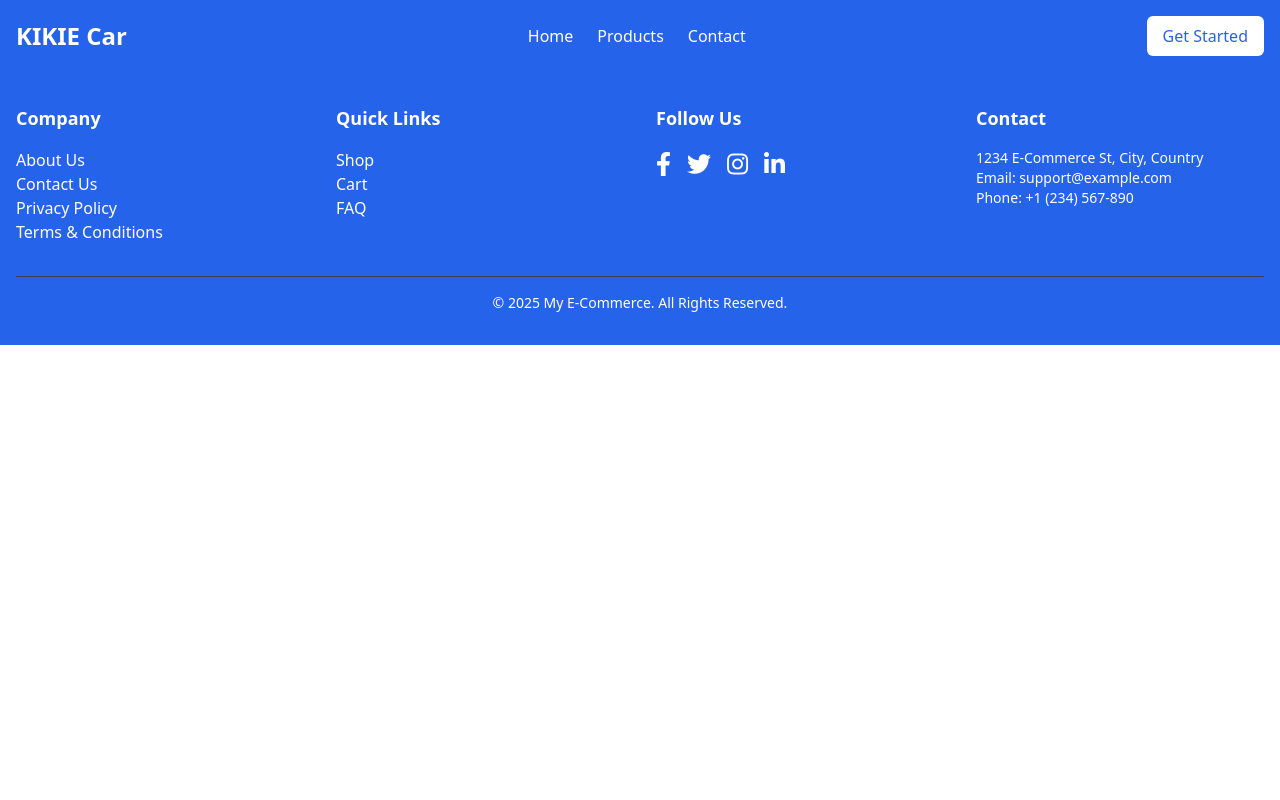
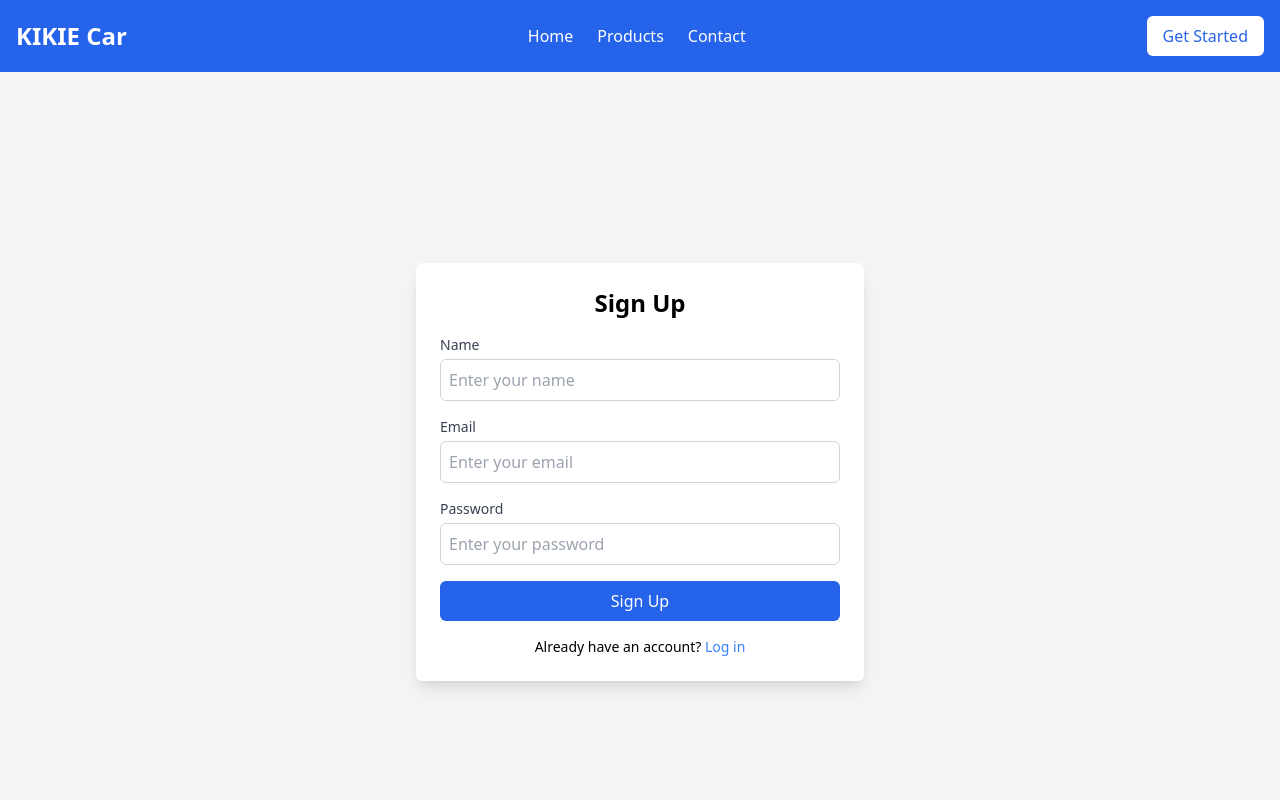
Before and after one commit to meshackkiplimo/kiki, a Nuxt app: page /signup in a window 1280 px wide. Shown: the top 800 px of the page. Built offline with nearby package versions, Linux system fonts and the light colour scheme.

Commit message:
sign up and login

```diff
--- a/components/Navbar.vue
+++ b/components/Navbar.vue
@@ -18,7 +18,7 @@
 
         </ul>
         <div>
-            <button class="bg-white text-blue-600 px-4 py-2 rounded-md hover:bg-gray-100">Get Started</button>
+            <button @click="$router.push('/login')" class="bg-white text-blue-600 px-4 py-2 rounded-md hover:bg-gray-100">Get Started</button>
         </div>
       </div>
     </nav>
--- /dev/null
+++ b/pages/login.vue
@@ -0,0 +1,53 @@
+<template>
+    <div class="min-h-screen flex items-center justify-center bg-gray-100">
+      <div class="w-full max-w-md p-6 bg-white shadow-lg rounded-md">
+        <h2 class="text-2xl font-semibold text-center mb-4">Log In</h2>
+        <form @submit.prevent="handleLogin">
+          <div class="mb-4">
+            <label for="email" class="block text-sm font-medium text-gray-700">Email</label>
+            <input
+              id="email"
+              v-model="form.email"
+              type="email"
+              class="mt-1 block w-full p-2 border border-gray-300 rounded-md focus:ring-blue-500 focus:border-blue-500"
+              placeholder="Enter your email"
+            />
+          </div>
+          <div class="mb-4">
+            <label for="password" class="block text-sm font-medium text-gray-700">Password</label>
+            <input
+              id="password"
+              v-model="form.password"
+              type="password"
+              class="mt-1 block w-full p-2 border border-gray-300 rounded-md focus:ring-blue-500 focus:border-blue-500"
+              placeholder="Enter your password"
+            />
+          </div>
+          <button
+            type="submit"
+            class="w-full py-2 px-4 bg-blue-600 text-white font-medium rounded-md hover:bg-blue-700 focus:outline-none"
+          >
+            Log In
+          </button>
+        </form>
+        <p class="mt-4 text-center text-sm">
+          Don't have an account?
+          <nuxt-link to="/signup" class="text-blue-500 hover:underline">Sign up</nuxt-link>
+        </p>
+      </div>
+    </div>
+  </template>
+
+  <script setup>
+  import { reactive } from 'vue';
+
+  const form = reactive({
+    email: '',
+    password: '',
+  });
+
+  const handleLogin = () => {
+    console.log('Login Form Data:', form);
+    // Add API call or logic here
+  };
+  </script>
--- /dev/null
+++ b/pages/signup.vue
@@ -0,0 +1,64 @@
+<template>
+    <div class="min-h-screen flex items-center justify-center bg-gray-100">
+      <div class="w-full max-w-md p-6 bg-white shadow-lg rounded-md">
+        <h2 class="text-2xl font-semibold text-center mb-4">Sign Up</h2>
+        <form @submit.prevent="handleSignUp">
+          <div class="mb-4">
+            <label for="name" class="block text-sm font-medium text-gray-700">Name</label>
+            <input
+              id="name"
+              v-model="form.name"
+              type="text"
+              class="mt-1 block w-full p-2 border border-gray-300 rounded-md focus:ring-blue-500 focus:border-blue-500"
+              placeholder="Enter your name"
+            />
+          </div>
+          <div class="mb-4">
+            <label for="email" class="block text-sm font-medium text-gray-700">Email</label>
+            <input
+              id="email"
+              v-model="form.email"
+              type="email"
+              class="mt-1 block w-full p-2 border border-gray-300 rounded-md focus:ring-blue-500 focus:border-blue-500"
+              placeholder="Enter your email"
+            />
+          </div>
+          <div class="mb-4">
+            <label for="password" class="block text-sm font-medium text-gray-700">Password</label>
+            <input
+              id="password"
+              v-model="form.password"
+              type="password"
+              class="mt-1 block w-full p-2 border border-gray-300 rounded-md focus:ring-blue-500 focus:border-blue-500"
+              placeholder="Enter your password"
+            />
+          </div>
+          <button
+            type="submit"
+            class="w-full py-2 px-4 bg-blue-600 text-white font-medium rounded-md hover:bg-blue-700 focus:outline-none"
+          >
+            Sign Up
+          </button>
+        </form>
+        <p class="mt-4 text-center text-sm">
+          Already have an account?
+          <nuxt-link to="/login" class="text-blue-500 hover:underline">Log in</nuxt-link>
+        </p>
+      </div>
+    </div>
+  </template>
+
+  <script setup>
+  import { reactive } from 'vue';
+
+  const form = reactive({
+    name: '',
+    email: '',
+    password: '',
+  });
+
+  const handleSignUp = () => {
+    console.log('Sign Up Form Data:', form);
+    // Add API call or logic here
+  };
+  </script>
```
